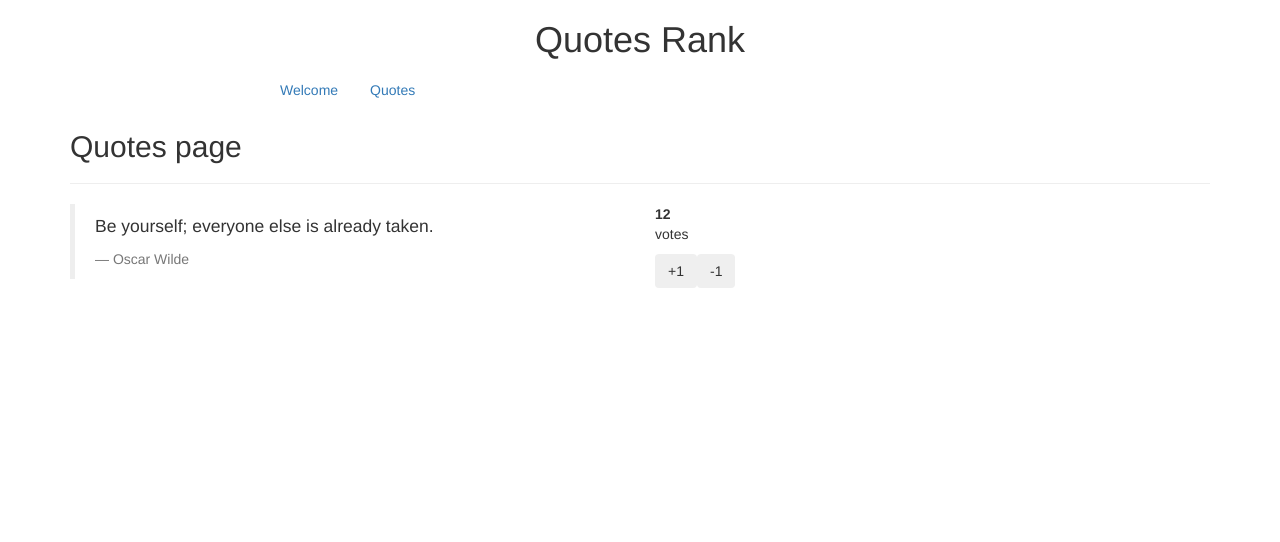
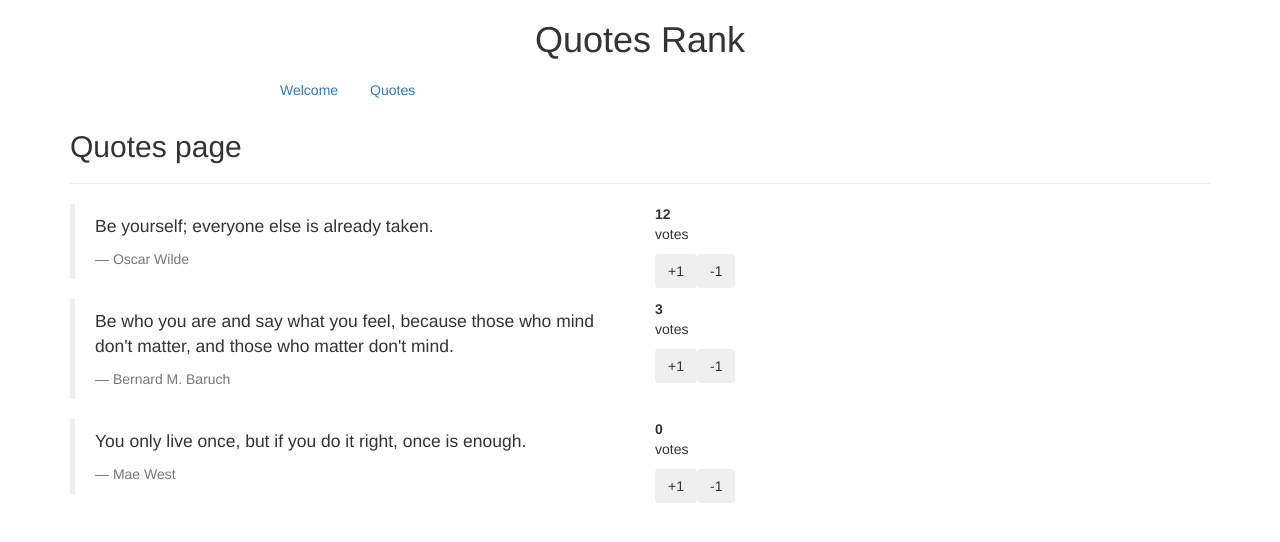
Before and after one commit to nenoch/ang2-quotes-app, an Angular app: page /quotes in a window 1280 px wide. Shown: the top 542 px of the page. Built offline with nearby package versions, Linux system fonts and the light colour scheme.

Commit message:
Passing quotes from quotes-page.component
- Add an array of Quote objs to QPC
- Pass quote as a [variable] to app-quote selector
- Add *ngFor to app-quote selector in QPC html to iterate through the
array
- Add @Input to quote.component to receive variable from parent

```diff
--- a/src/app/quote/quote.component.ts
+++ b/src/app/quote/quote.component.ts
@@ -1,4 +1,4 @@
-import { Component, OnInit } from '@angular/core';
+import { Component, OnInit, Input } from '@angular/core';
 import { Quote } from './quote.model';
 
 @Component({
@@ -7,7 +7,7 @@ import { Quote } from './quote.model';
   styleUrls: ['./quote.component.css']
 })
 export class QuoteComponent implements OnInit {
-  quote: Quote = new Quote('Be yourself; everyone else is already taken.', 'Oscar Wilde', 12);
+  @Input() quote: Quote;
 
   ngOnInit(){}
 
--- a/src/app/quotes-page/quotes-page.component.html
+++ b/src/app/quotes-page/quotes-page.component.html
@@ -1,5 +1,5 @@
 <div class="md-col-8 md-col-offset-2">
   <h2>Quotes page</h2>
   <hr>
-  <app-quote></app-quote>
+  <app-quote [quote]='quote' *ngFor='let quote of quotes'></app-quote>
 </div>
--- a/src/app/quotes-page/quotes-page.component.ts
+++ b/src/app/quotes-page/quotes-page.component.ts
@@ -1,4 +1,5 @@
 import { Component } from '@angular/core';
+import { Quote } from '../quote/quote.model';
 
 @Component({
   selector: 'app-quotes-page',
@@ -6,8 +7,13 @@ import { Component } from '@angular/core';
   styleUrls: ['./quotes-page.component.css']
 })
 export class QuotesPageComponent {
-  quotes = [{
-    'content': 'Be yourself; everyone else is already taken.',
-    'author': 'Oscar Wilde',
-    'votes': 12}];
+  quotes: Quote[];
+
+  constructor(){
+    this.quotes = [
+      new Quote('Be yourself; everyone else is already taken.', 'Oscar Wilde', 12),
+      new Quote("Be who you are and say what you feel, because those who mind don't matter, and those who matter don't mind.", 'Bernard M. Baruch', 3),
+      new Quote('You only live once, but if you do it right, once is enough.', 'Mae West')
+    ]
+  }
 }
```
